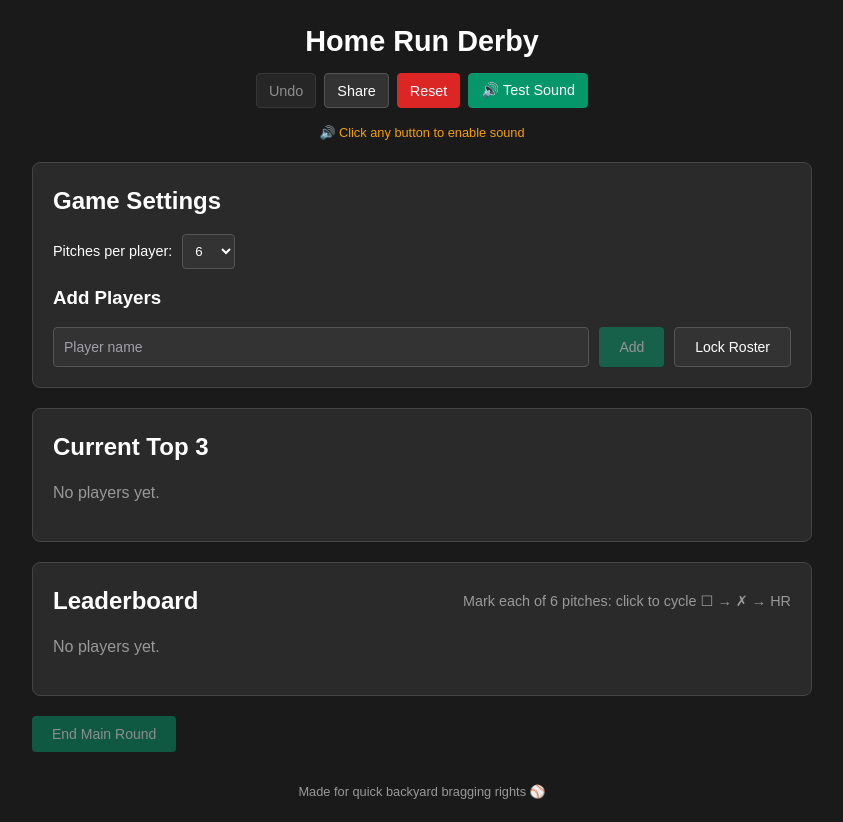
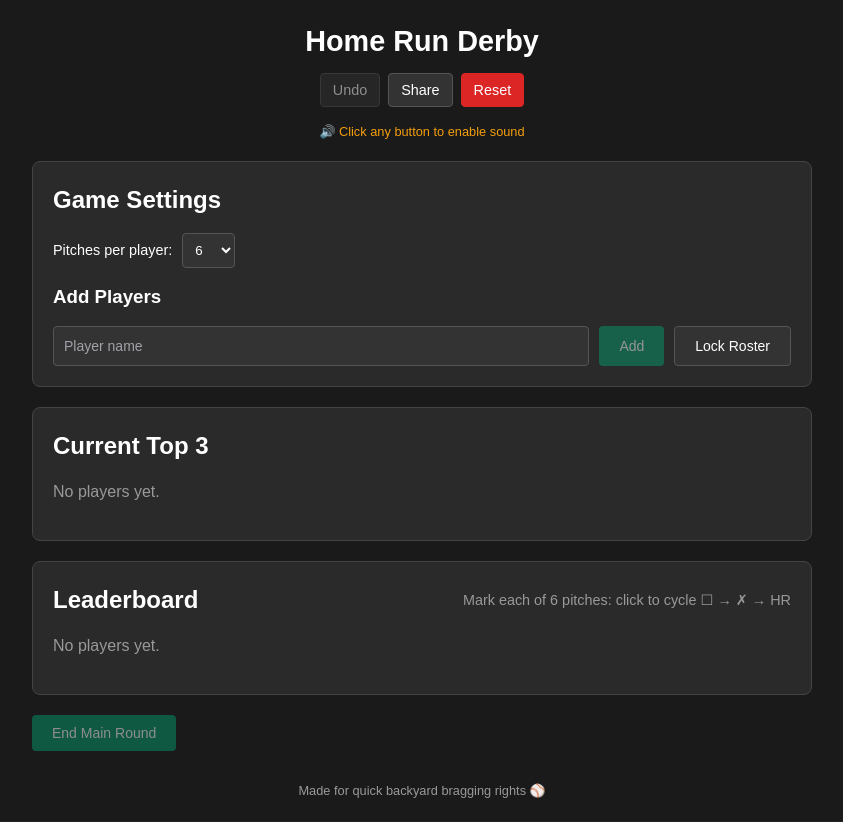
Before and after one commit to jamiemetzger600/HomeRunDerby, a React (Vite) app: page / in a window 1280 px wide. Shown: the whole page, without its empty margins (218-1061 px from the left). Built offline with nearby package versions, Linux system fonts and the light colour scheme; the HTML template or start-up script is replaced by a standard one.

Commit message:
Remove test sound button - sound functionality is working

```diff
--- a/src/App.tsx
+++ b/src/App.tsx
@@ -384,22 +384,6 @@ export default function HomeRunDerby() {
             <button onClick={undo} disabled={!history.length} style={{padding: '8px 12px', backgroundColor: '#333', color: '#fff', border: '1px solid #555', borderRadius: '4px', cursor: history.length ? 'pointer' : 'not-allowed', fontSize: '0.9rem'}}>Undo</button>
             <button onClick={share} style={{padding: '8px 12px', backgroundColor: '#333', color: '#fff', border: '1px solid #555', borderRadius: '4px', cursor: 'pointer', fontSize: '0.9rem'}}>Share</button>
             <button onClick={reset} style={{padding: '8px 12px', backgroundColor: '#dc2626', color: '#fff', border: '1px solid #dc2626', borderRadius: '4px', cursor: 'pointer', fontSize: '0.9rem'}}>Reset</button>
-            <button onClick={async () => {
-              await enableAudio();
-              // Test if MP3 file is accessible
-              try {
-                const response = await fetch('/HomeRunDerby/Sounds/homer_woohoo.mp3');
-                console.log('MP3 fetch response:', response.status, response.statusText);
-                if (response.ok) {
-                  console.log('MP3 file is accessible via fetch');
-                } else {
-                  console.log('MP3 file not accessible via fetch');
-                }
-              } catch (error) {
-                console.log('MP3 fetch error:', error);
-              }
-              playSound('hr');
-            }} style={{padding: '8px 12px', backgroundColor: '#059669', color: '#fff', border: '1px solid #059669', borderRadius: '4px', cursor: 'pointer', fontSize: '0.9rem'}}>🔊 Test Sound</button>
           </div>
           {!audioEnabled && (
             <div style={{color: '#f59e0b', fontSize: '0.8rem', textAlign: 'center', marginTop: '5px'}}>
```
